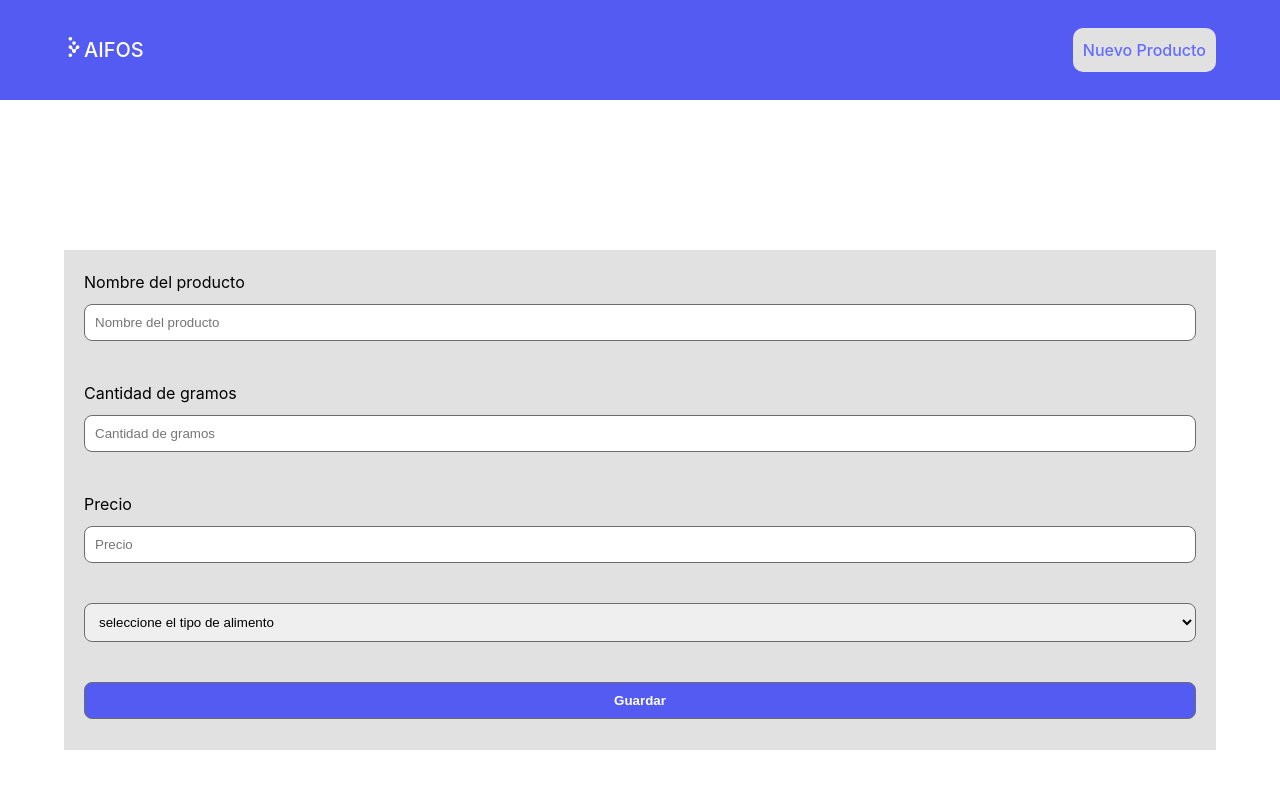
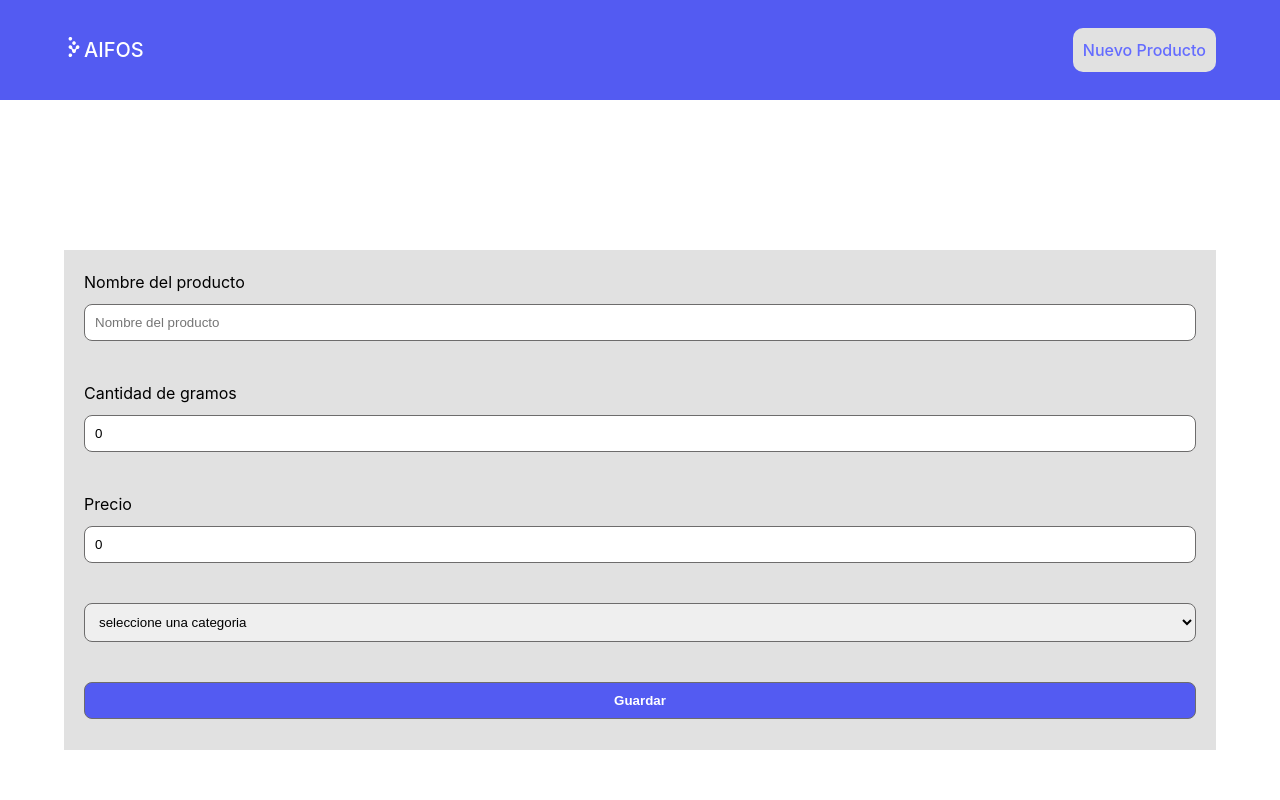
Before and after one commit to gustavoisaacc/Lista-productos, a React (Vite) app: page /nuevo-producto in a window 1280 px wide. Shown: the top 800 px of the page. Built offline with nearby package versions, Linux system fonts and the light colour scheme.

Commit message:
add product and add typescript?

```diff
--- a/src/action/index.tsx
+++ b/src/action/index.tsx
@@ -1,6 +1,8 @@
+import { Products } from "../type";
 import { SET_PRODUCTS } from "./type";
 
-export const setProducts = (payload) => ({
-  type: SET_PRODUCTS,
-  payload,
-});
+export const createNewProducts = (product: Products) => {
+  return () => {
+    console.log(product);
+  };
+};
--- a/src/components/Producto/Campo.tsx
+++ b/src/components/Producto/Campo.tsx
@@ -1,8 +1,15 @@
-function Campo({ type, label, text }) {
+function Campo({ type, label, text, value, setValue }) {
   return (
     <div className="campo">
       <label htmlFor={label}>{text}</label>
-      <input type={type} name={label} id={label} placeholder={text} />
+      <input
+        type={type}
+        name={label}
+        id={label}
+        placeholder={text}
+        value={value}
+        onChange={(e) => setValue(e.target.value)}
+      />
     </div>
   );
 }
--- a/src/components/Producto/index.tsx
+++ b/src/components/Producto/index.tsx
@@ -1,17 +1,59 @@
+import { useState } from "react";
 import Campo from "./Campo";
 import "./producto.css";
+import { useDispatch } from "react-redux";
+import { createNewProducts } from "../../action";
+import { Products } from "../../type";
 
 const tipo = ["galletas", "fideo", "jugo", "caramelos", "legumbre", "vario"];
 
 function Producto() {
+  const [name, setName] = useState<string>("");
+  const [grams, setGrams] = useState<number>(0);
+  const [price, setPrice] = useState<number>(0);
+  const [category, setCategory] = useState<string>("");
+
+  const dispatch = useDispatch();
+  const newProduct = (product: Products) =>
+    dispatch(createNewProducts(product));
+
+  const saveProduct = (e: { preventDefault: () => void }) => {
+    e.preventDefault();
+
+    newProduct({
+      name,
+      grams,
+      price,
+      category,
+    });
+  };
+
   return (
     <div className="container">
-      <form className="form">
-        <Campo type="text" text="Nombre del producto" label="name" />
-        <Campo type="text" text="Cantidad de gramos" label="gramos" />
-        <Campo type="Number" text="Precio" label="precio" />
-        <select>
-          <option value="vario">seleccione el tipo de alimento</option>
+      <form className="form" onSubmit={saveProduct}>
+        <Campo
+          type="text"
+          text="Nombre del producto"
+          label="name"
+          value={name}
+          setValue={setName}
+        />
+        <Campo
+          type="text"
+          text="Cantidad de gramos"
+          label="gramos"
+          value={grams}
+          setValue={setGrams}
+        />
+        <Campo
+          type="Number"
+          text="Precio"
+          label="precio"
+          value={price}
+          setValue={setPrice}
+        />
+        <select value={category} onChange={setCategory}>
+          <option value="vario">seleccione una categoria</option>
           {tipo.map((item) => {
             return (
               <option key={item} value={item}>
--- /dev/null
+++ b/src/type/index.tsx
@@ -0,0 +1,6 @@
+export interface Products {
+  name: string;
+  price: number;
+  grams: number;
+  category: string;
+}
```
